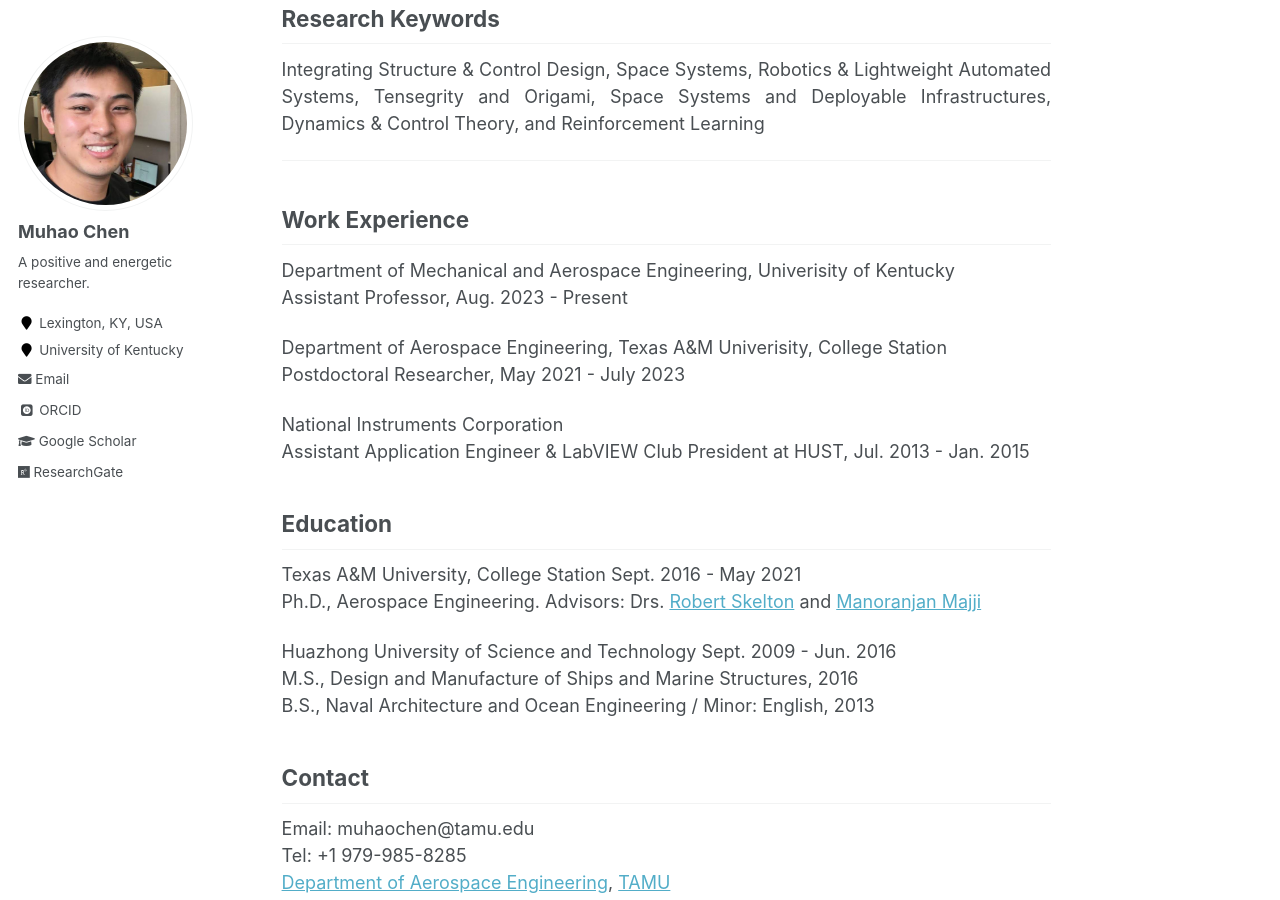
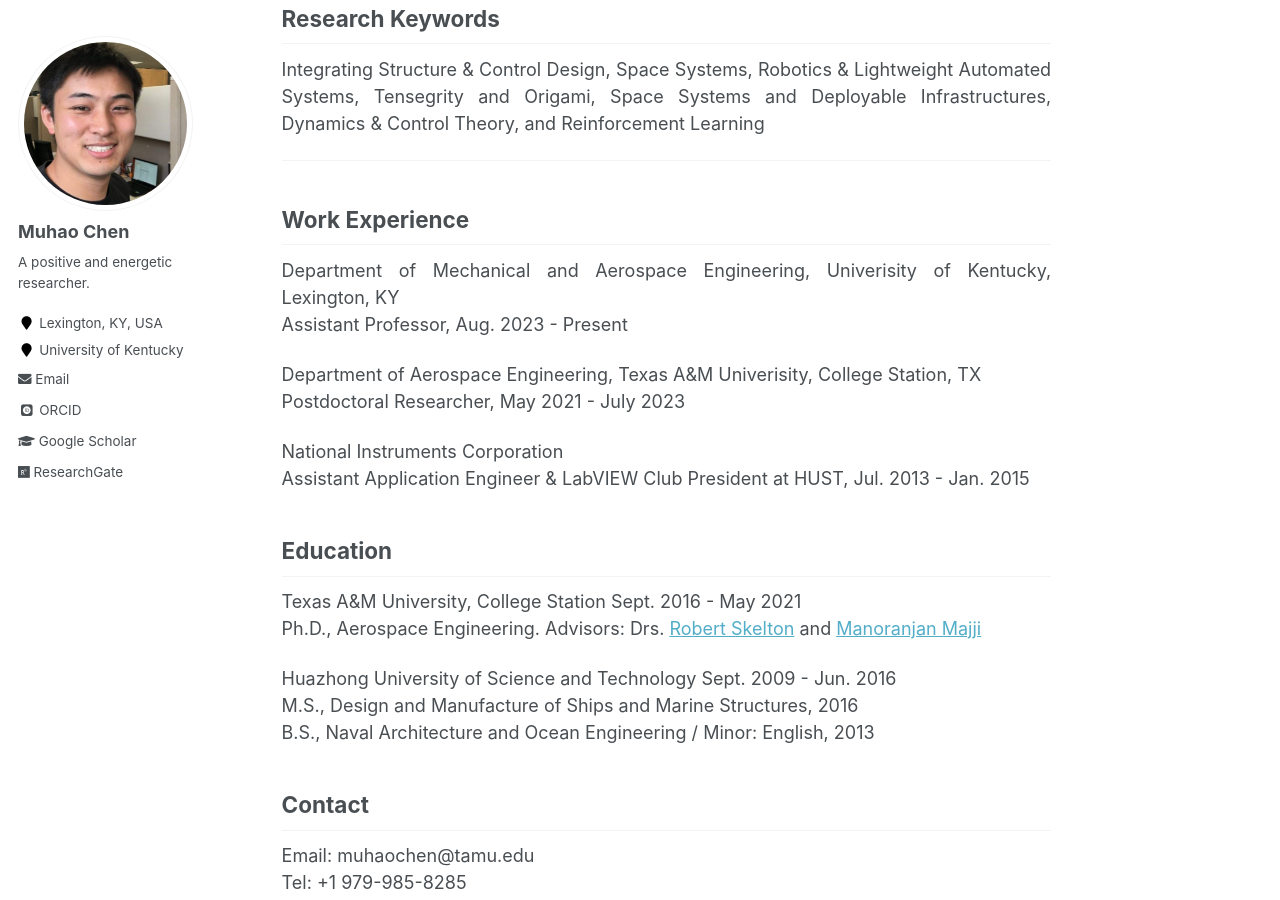
Before and after one commit to Muhao-Chen/muhao-chen.github.io, a Jekyll site: the page built from _pages/about.md, in a window 1280 px wide and 900 px high, scrolled down 551 px. Built offline with Jekyll 4.4.1, drawn with Linux system fonts in a browser that asks for light colours; some web fonts are replaced.

Commit message:
Update about.md

```diff
--- a/_pages/about.md
+++ b/_pages/about.md
@@ -33,10 +33,10 @@ Integrating Structure & Control Design, Space Systems, Robotics & Lightweight Au
 ---
 
 ## Work Experience
-Department of Mechanical and Aerospace Engineering, Univerisity of Kentucky
+Department of Mechanical and Aerospace Engineering, Univerisity of Kentucky, Lexington, KY
 Assistant Professor, Aug. 2023 - Present
 
-Department of Aerospace Engineering, Texas A&M Univerisity, College Station
+Department of Aerospace Engineering, Texas A&M Univerisity, College Station, TX
 Postdoctoral Researcher, May 2021 - July 2023
 
 National Instruments Corporation
```
